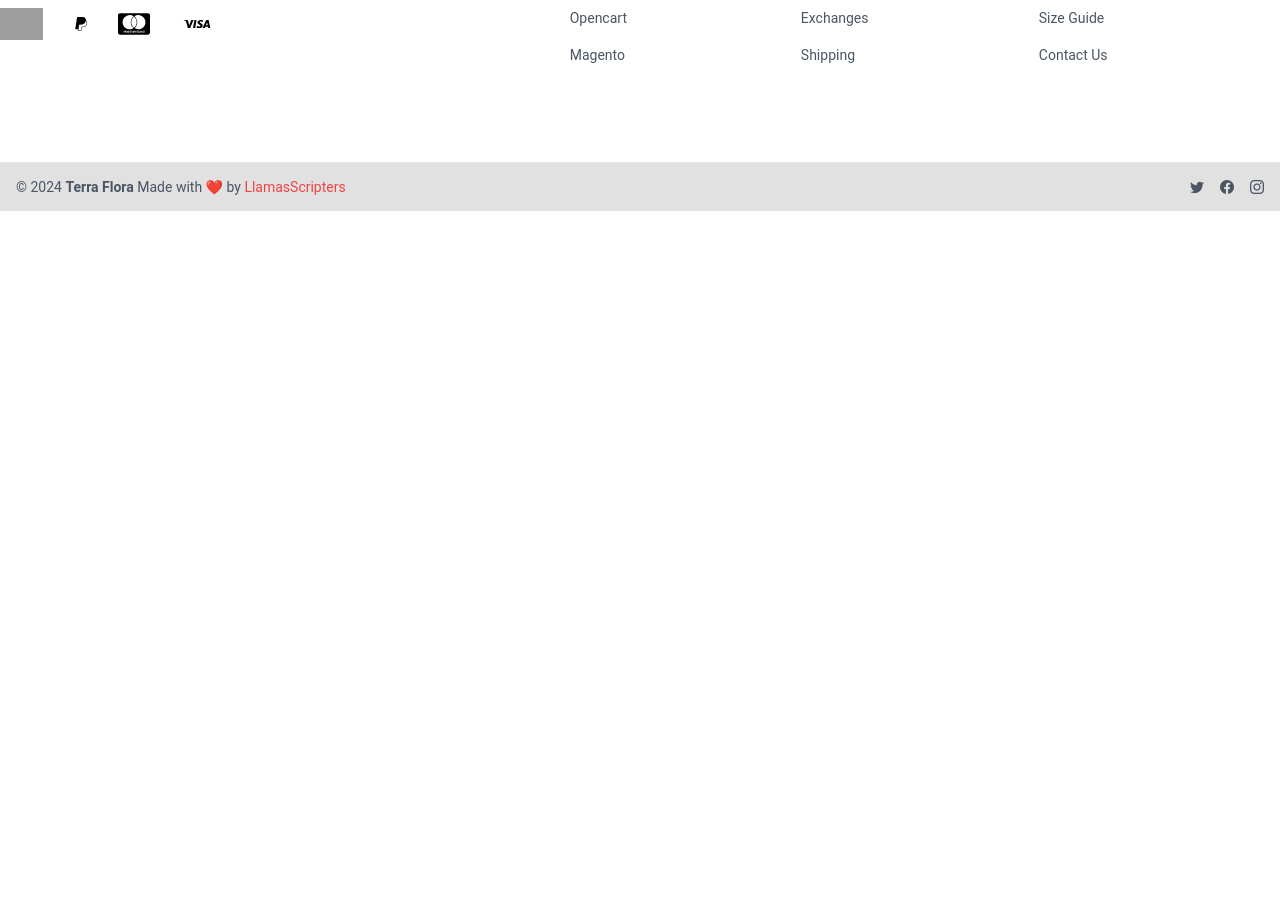
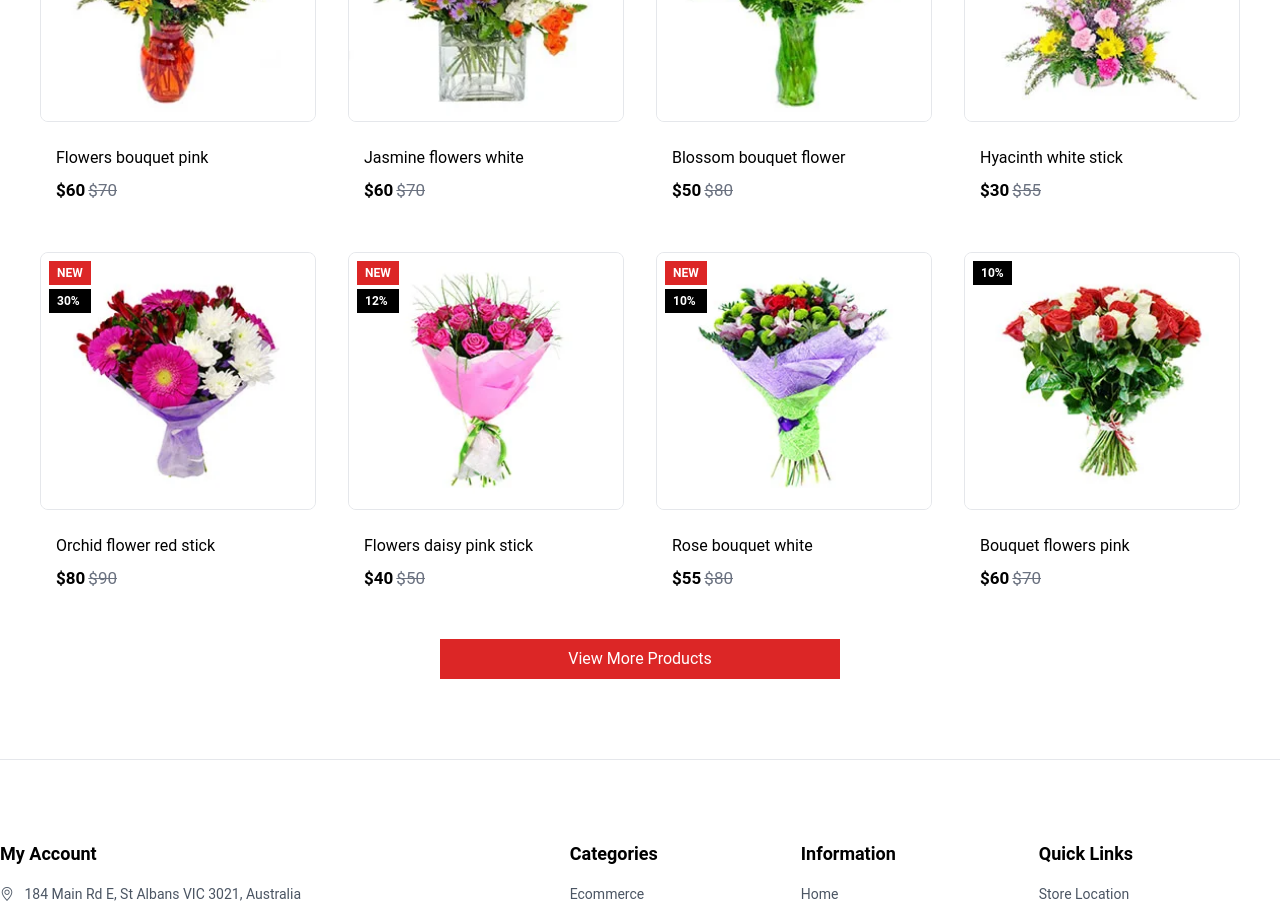
Before and after one commit to HardWareHouse/TerraFlora, a Vue app in the folder client/: page / in a window 1280 px wide. Shown: the part 2160-3068 px from the top of the page. Before the commit the page ends 2371 px from the top, so only its background shows below. Built offline with nearby package versions, Linux system fonts and the light colour scheme; grey boxes are pictures that could not be loaded; a web font is replaced by a local one.

Commit message:
Ajout du newProductShowcase sur la homePage

```diff
--- /dev/null
+++ b/client/src/components/homePage/newProductShowcase.vue
@@ -0,0 +1,125 @@
+<template>
+    <div class="container mx-auto py-8">
+      <h2 class="text-3xl font-bold text-center mb-4">New Products</h2>
+      <p class="text-center text-gray-600 mb-8">Accumsan vitae pede lacus ut ullamcorper sollicitudin quisque libero</p>
+      <div class="grid grid-cols-1 md:grid-cols-2 lg:grid-cols-4 gap-8">
+        <div v-for="product in products" :key="product.id" class="relative">
+          <div class="border rounded-lg overflow-hidden">
+            <div class="relative">
+              <img :src="product.image" :alt="product.name" class="w-full h-64 object-cover">
+              <div class="absolute top-2 left-2 flex flex-col space-y-1">
+                <div v-if="product.isNew" class="bg-red-600 text-white text-xs font-bold px-2 py-1">NEW</div>
+                <div v-if="product.discount" class="bg-black text-white text-xs font-bold px-2 py-1">{{ product.discount }}%</div>
+              </div>
+            </div>
+          </div>
+          <div class="p-4 mt-2">
+            <h3 class="text-[16px] flex justify-start mb-2">{{ product.name }}</h3>
+              <div class="flex items-center w-3/12 justify-between text-[17px]">
+                <span class="font-bold text-black">${{ product.price }}</span>
+                <span class="line-through text-gray-500">${{ product.oldPrice }}</span>
+              </div>
+            </div>
+        </div>
+      </div>
+        <RouterLink to="/shop">
+            <div class="text-center mt-8 flex justify-center">
+                <p class="bg-red-600 text-white px-4 py-2 w-1/3 ">View More Products</p>
+            </div>
+        </RouterLink>
+    </div>
+  </template>
+
+  <script setup>
+  import { ref } from 'vue';
+
+  import slide1 from '../../assets/homePage/product-9.jpg';
+  import slide2 from '../../assets/homePage/product-10.jpg';
+  import slide3 from '../../assets/homePage/product-11.jpg';
+  import slide4 from '../../assets/homePage/product-12.jpg';
+  import slide5 from '../../assets/homePage/product-5.jpg';
+  import slide6 from '../../assets/homePage/product-6.jpg';
+  import slide7 from '../../assets/homePage/product-7.jpg';
+  import slide8 from '../../assets/homePage/product-8.jpg';
+
+  const products = ref([
+    {
+      id: 1,
+      name: 'Flowers bouquet pink',
+      image: slide1,
+      price: 60.00,
+      oldPrice: 70.00,
+      discount: 10,
+      isNew: true
+    },
+    {
+      id: 2,
+      name: 'Jasmine flowers white',
+      image: slide2,
+      price: 60.00,
+      oldPrice: 70.00,
+      discount: 10,
+      isNew: true
+    },
+    {
+      id: 3,
+      name: 'Blossom bouquet flower',
+      image: slide3,
+      price: 50.00,
+      oldPrice: 80.00,
+      discount: 10,
+      isNew: true
+    },
+    {
+      id: 4,
+      name: 'Hyacinth white stick',
+      image: slide4,
+      price: 30.00,
+      oldPrice: 55.00,
+      discount: 15,
+      isNew: true
+    },
+    {
+      id: 5,
+      name: 'Orchid flower red stick',
+      image: slide5,
+      price: 80.00,
+      oldPrice: 90.00,
+      discount: 30,
+      isNew: true
+    },
+    {
+      id: 6,
+      name: 'Flowers daisy pink stick',
+      image: slide6,
+      price: 40.00,
+      oldPrice: 50.00,
+      discount: 12,
+      isNew: true
+    },
+    {
+      id: 7,
+      name: 'Rose bouquet white',
+      image: slide7,
+      price: 55.00,
+      oldPrice: 80.00,
+      discount: 10,
+      isNew: true
+    },
+    {
+      id: 8,
+      name: 'Bouquet flowers pink',
+      image: slide8,
+      price: 60.00,
+      oldPrice: 70.00,
+      discount: 10,
+      isNew: false
+    }
+  ]);
+  </script>
+
+  <style scoped>
+  .container {
+    max-width: 1200px;
+  }
+  </style>
--- a/client/src/pages/homePage.vue
+++ b/client/src/pages/homePage.vue
@@ -3,6 +3,7 @@
   <banner-section />
   <top-seller />
   <banner-section-bottom />
+  <new-product/>
   <br>
   <br>
 </template>
@@ -10,6 +11,7 @@
 <script setup>
   import carousel from "../components/homePage/carousel.vue";
   import bannerSection from "../components/homePage/bannerSection.vue";
+  import topSeller from "../components/homePage/topSeller.vue";
   import bannerSectionBottom from "../components/homePage/bannerSectionBottom.vue";
-  import topSeller from "../components/homePage/topSeller.vue";
+  import newProduct from "../components/homePage/newProductShowcase.vue";
 </script>
```
